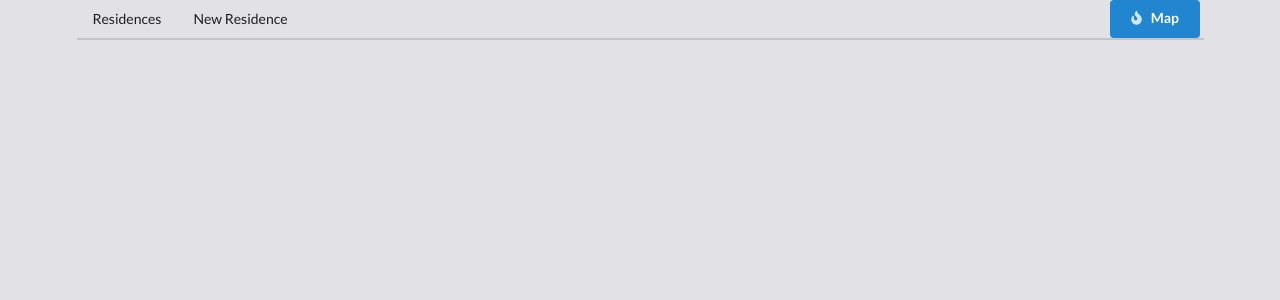
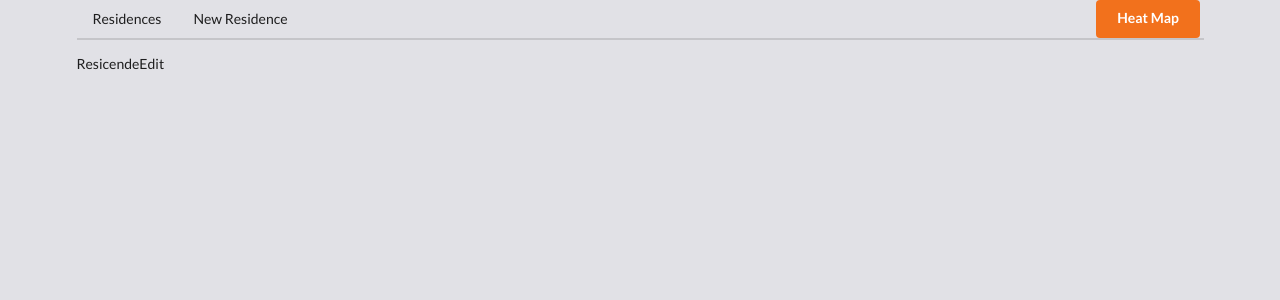
Before and after one commit to marco-amorim/residency, a React (Create React App) app in the folder client/: page /residences/edit/1 in a window 1280 px wide. Shown: the top 300 px of the page. Built offline with nearby package versions, Linux system fonts and the light colour scheme.

Commit message:
URL based selection and isolated components

```diff
--- a/client/src/components/App.js
+++ b/client/src/components/App.js
@@ -16,7 +16,7 @@ const App = () => {
 				<Header />
 				<Route path="/" exact component={ResidenceList} />
 				<Route path="/residences/new" exact component={ResidenceCreate} />
-				<Route path="/residences/edit" exact component={ResidenceEdit} />
+				<Route path="/residences/edit/:id" exact component={ResidenceEdit} />
 				<Route path="/residences/delete" exact component={ResidenceDelete} />
 			</Router>
 		</div>
--- a/client/src/components/Header.js
+++ b/client/src/components/Header.js
@@ -11,9 +11,9 @@ const Header = () => {
 				New Residence
 			</Link>
 			<div className="right menu">
-				<Link to="/" className="ui primary button">
-					<i className="fire icon" />
-					Map
+				<Link to="/" className="ui orange button">
+					{/* <i className="fire icon" /> */}
+					Heat Map
 				</Link>
 			</div>
 		</div>
--- a/client/src/components/residences/ResidenceEdit.js
+++ b/client/src/components/residences/ResidenceEdit.js
@@ -1,11 +1,13 @@
 import React from 'react';
+import { connect } from 'react-redux';
 
-const ResicendeEdit = () => {
-  return (
-    <div>
-      ResicendeEdit
-    </div>
-  );
+const ResicendeEdit = (props) => {
+	console.log(props.residence);
+	return <div>ResicendeEdit</div>;
 };
 
-export default ResicendeEdit;
+const mapStateToProps = (state, ownProps) => {
+	return { residence: state.residences[ownProps.match.params.id] };
+};
+
+export default connect(mapStateToProps)(ResicendeEdit);
--- a/client/src/components/residences/ResidenceList.js
+++ b/client/src/components/residences/ResidenceList.js
@@ -1,6 +1,7 @@
 import React from 'react';
 import { connect } from 'react-redux';
 import { fetchResidences } from '../../actions';
+import { Link } from 'react-router-dom';
 
 class ResidenceList extends React.Component {
 	componentDidMount() {
@@ -10,8 +11,15 @@ class ResidenceList extends React.Component {
 	renderButtons(residence) {
 		return (
 			<div className="right floated content">
-				<button className="ui button primary">Edit</button>
-				<button className="ui button negative">Delete</button>
+				<Link
+					to={`/residences/edit/${residence.id}`}
+					className="ui button primary"
+				>
+					Edit
+				</Link>
+				<Link to="/" className="ui button negative">
+					Delete
+				</Link>
 			</div>
 		);
 	}
```
Also changed, not shown: 1 other file (tests, documents, lock files or other folders).
